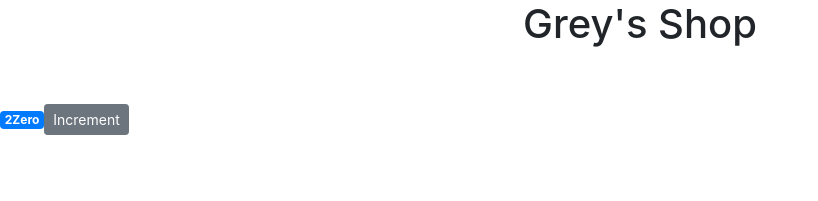
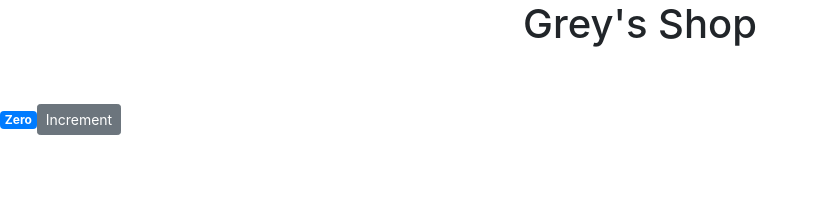
Before and after one commit to Janice-M/counter-app, a React (Create React App) app: page / in a window 1280 px wide. Shown: the top 201 px of the page, without its empty margins (0-818 px from the left). Built offline with nearby package versions, Linux system fonts and the light colour scheme.

Commit message:
debugging

```diff
--- a/src/components/counter.jsx
+++ b/src/components/counter.jsx
@@ -17,7 +17,7 @@ class Counter extends Component {
                 <br />
                 <br />
 
-                <span className="badge badge-primary m-"> 2{this.formatCount()}</span>
+                <span className="badge badge-primary m-"> {this.formatCount()}</span>
                 <button className="btn btn-secondary btn-sm">Increment</button>
 
             </div>
--- a/src/index.js
+++ b/src/index.js
@@ -1,7 +1,6 @@
 import React from 'react';
 import ReactDOM from 'react-dom';
 import './index.css';
-import App from './App';
 import * as serviceWorker from './serviceWorker';
 import 'bootstrap/dist/css/bootstrap.css';
 import Counter from './components/counter';
```
